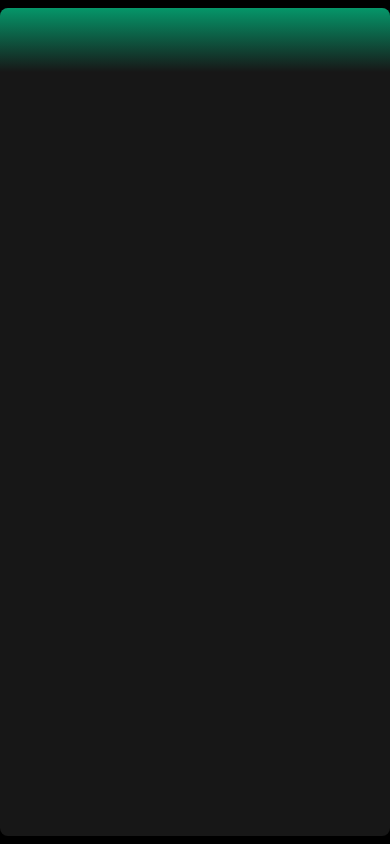
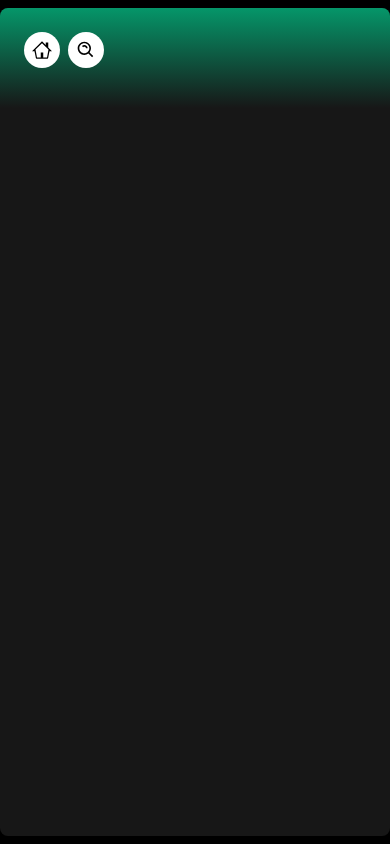
Before and after one commit to BorisKlco/nextjs.spotify, a Next.js app: page / in a window 390 px wide. Built offline with nearby package versions, Linux system fonts and the light colour scheme.

Commit message:
custom navigationButton

```diff
--- a/components/Header.tsx
+++ b/components/Header.tsx
@@ -4,6 +4,8 @@ import { useRouter } from "next/navigation";
 import { twMerge } from "tailwind-merge";
 import { NavigationButton } from ".";
 import { RxCaretLeft, RxCaretRight } from "react-icons/rx";
+import { GoHome } from "react-icons/go";
+import { BiSearchAlt } from "react-icons/bi";
 
 type HeaderProps = {
   children: React.ReactNode;
@@ -23,11 +25,31 @@ const Header = ({ children, className }: HeaderProps) => {
         <div className="hidden md:flex gap-x-2 items-center">
           <NavigationButton
             icon={RxCaretLeft}
+            iconSize={35}
+            classIcon="text-white"
+            classButton="rounded-full bg-black flex items-center justify-center hover:opacity-75 transition"
             handleClick={() => router.forward()}
           />
           <NavigationButton
             icon={RxCaretRight}
+            iconSize={35}
+            classIcon="text-white"
+            classButton="rounded-full bg-black flex items-center justify-center hover:opacity-75 transition"
             handleClick={() => router.back()}
+          />
+        </div>
+        <div className="flex md:hidden gap-x-2 items-center">
+          <NavigationButton
+            icon={GoHome}
+            iconSize={20}
+            classIcon="text-black"
+            classButton="rounded-full p-2 bg-white items-center justify-center hover:opacity-75 transition"
+          />
+          <NavigationButton
+            icon={BiSearchAlt}
+            iconSize={20}
+            classIcon="text-black"
+            classButton="rounded-full p-2 bg-white items-center justify-center hover:opacity-75 transition"
           />
         </div>
       </div>
--- a/components/NavigationButton.tsx
+++ b/components/NavigationButton.tsx
@@ -1,15 +1,24 @@
 import { IconType } from "react-icons";
+import { GoHomeFill } from "react-icons/go";
 
 type NavigationButtonProps = {
-  icon: IconType;
-  handleClick: () => void
+  icon?: IconType;
+  iconSize?: number;
+  classIcon?: string;
+  classButton?: string;
+  handleClick?: () => void;
 };
 
-const NavigationButton = ({ icon: Icon, handleClick }: NavigationButtonProps) => {
+const NavigationButton = ({
+  icon: Icon = GoHomeFill,
+  iconSize = 20,
+  classIcon = "",
+  classButton = "",
+  handleClick,
+}: NavigationButtonProps) => {
   return (
-    <button className="rounded-full bg-black flex items-center justify-center hover:opacity-75 transition"
-    onClick={handleClick}>
-      <Icon className="text-white" size={35} />
+    <button className={classButton} onClick={handleClick}>
+      <Icon className={classIcon} size={iconSize} />
     </button>
   );
 };
```
Also changed, not shown: 1 other file (tests, documents, lock files or other folders).
